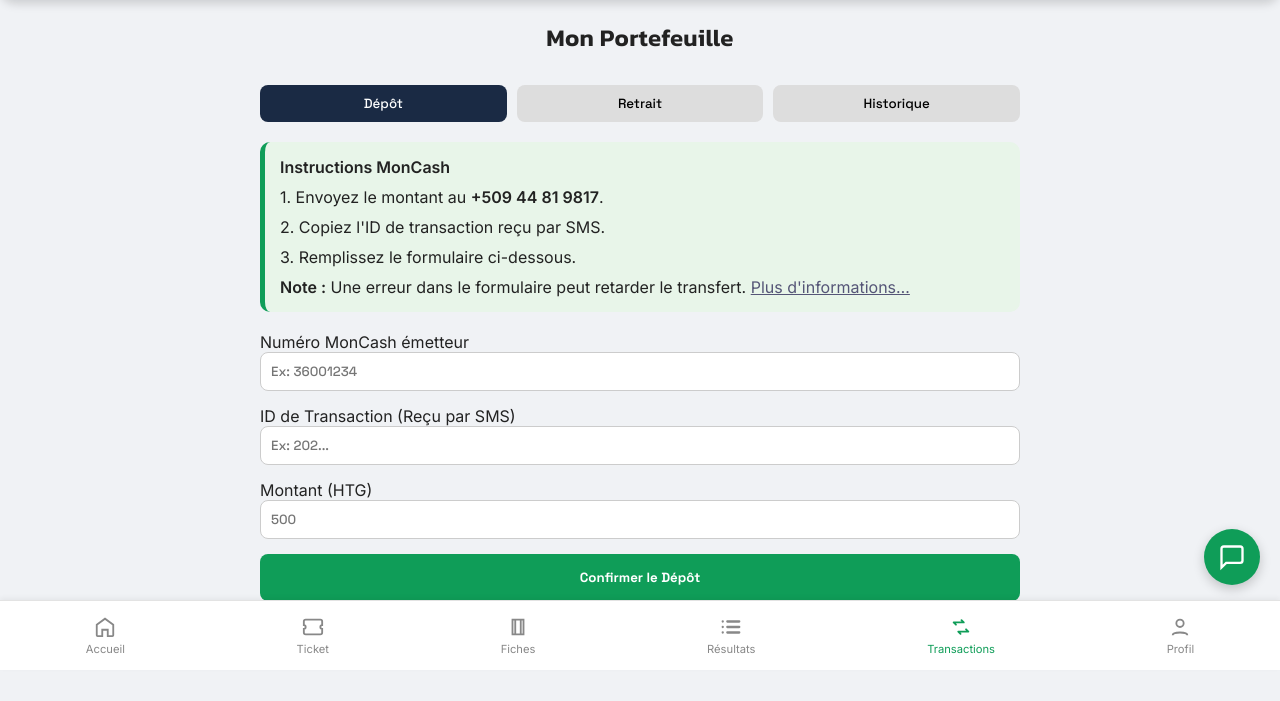
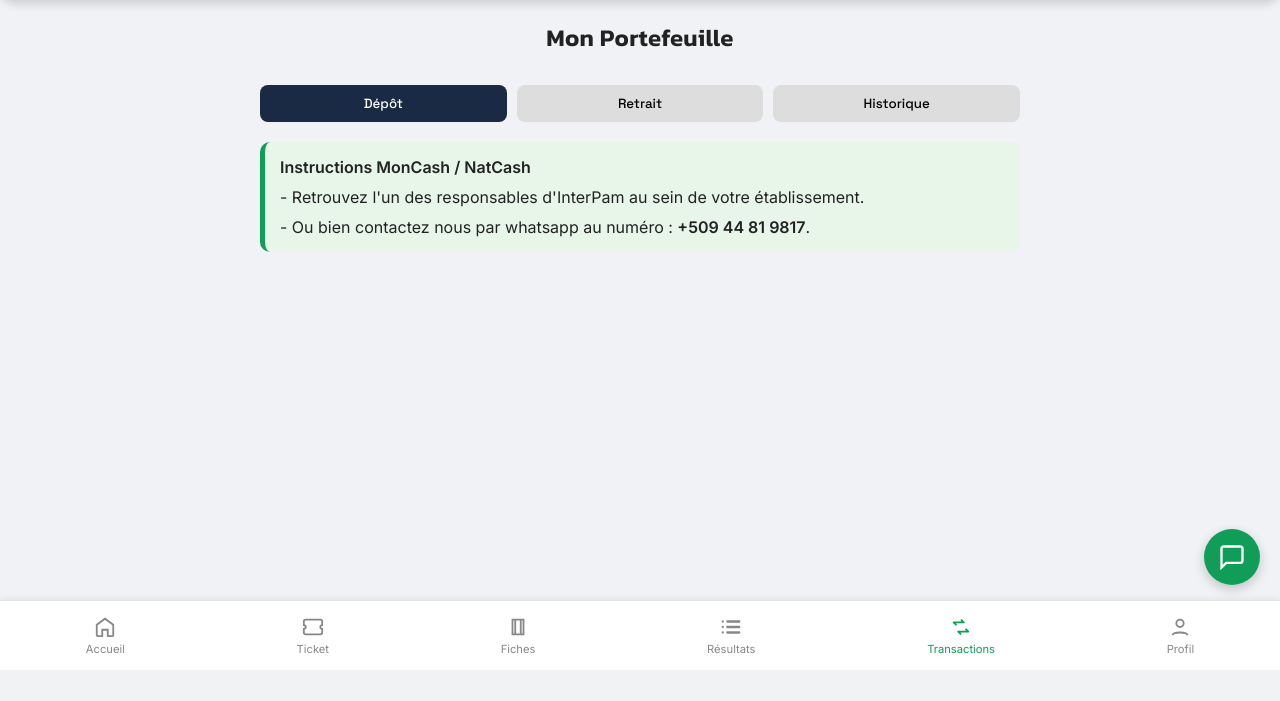
Before and after one commit to vendy0/InterPam, a Flask app: page /portefeuille in a window 1280 px wide. Shown: the part 130-831 px from the top of the page. After the commit the page ends 800 px from the top, so only its background shows below. Run offline with Flask 3, Linux system fonts and the light colour scheme; the visitor is signed in with stand-in values (Sample User, id 1); data comes from the database, SQL or seed files in the repository; tables that the repository leaves empty hold one stand-in row (values such as "Sample post"); some web fonts are replaced.

Commit message:
Fix: Correction rôle super admin et mise à jour affichage portefeuille Gestion du dernier bug avant déploiement.

```diff
--- a/routes.py
+++ b/routes.py
@@ -558,7 +558,7 @@ def send_message_route():
     created_at = datetime.now().strftime("%Y-%m-%d %H:%M:%S")
     if send_message(user["id"], message_sent, created_at):
         flash("Message envoyé !", "success")
-        sup = get_users("role", "super_admin")[0]
+        sup = get_users("role", "super admin")[0]
         if sup["push_subscription"]:
             envoyer_push_notification(
                 sup["push_subscription"],
--- a/templates/wallet.html
+++ b/templates/wallet.html
@@ -22,15 +22,16 @@
 
     <div id="Depot" class="tab-content">
         <div class="info-box" style="background: #e8f5e9; padding: 15px; border-radius: 10px; margin-bottom: 20px; border-left: 5px solid #0f9d58; display: flex; flex-direction: column; gap: 10px;">
-            <h4>Instructions MonCash</h4>
-            <p>1. Envoyez le montant au <strong>+509 44 81 9817</strong>.</p>
-            <p>2. Copiez l'ID de transaction reçu par SMS.</p>
+            <h4>Instructions MonCash / NatCash</h4>
+            <p>- Retrouvez l'un des responsables d'InterPam au sein de votre établissement.</p>
+            <p>- Ou bien contactez nous par whatsapp au numéro : <strong>+509 44 81 9817</strong>.</p>
+        </div>
+            <!-- <p>2. Copiez l'ID de transaction reçu par SMS.</p>
             <p>3. Remplissez le formulaire ci-dessous.</p>
             <p>
                 <b>Note :</b> Une erreur dans le formulaire peut retarder le transfert.
                 <a href="{{ url_for('legal') }}#transferts" style="color:#557;">Plus d'informations…</a>
             </p>
-        </div>
 
         <form action="{{ url_for('demande_depot') }}" method="POST">
             <div class="form-group" style="margin-bottom: 15px">
@@ -47,6 +48,7 @@
             </div>
             <button type="submit" style="width: 100%; background: #0f9d58; color: white; padding: 15px; border: none; border-radius: 8px; font-weight: bold">Confirmer le Dépôt</button>
         </form>
+    -->
     </div>
 
     <div id="Retrait" class="tab-content" style="display: none">
```
